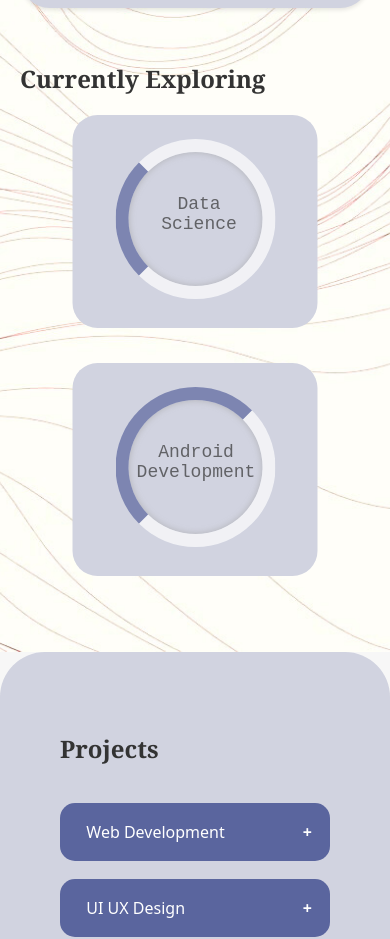
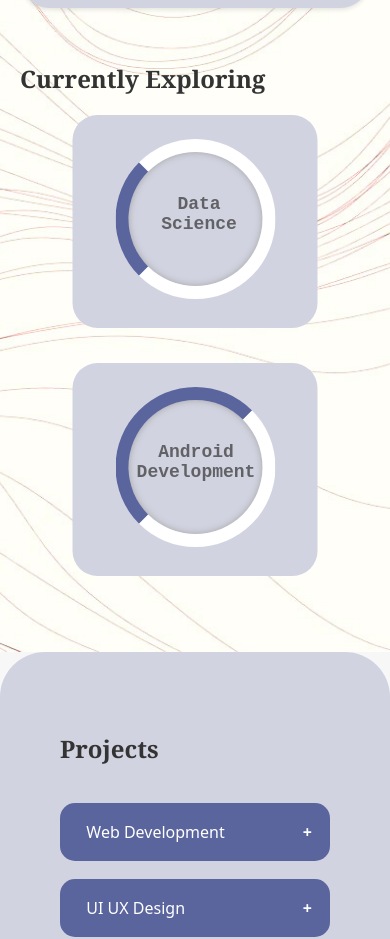
Before and after one commit to shreyanssatpute/Portfolio, a plain HTML site: page index.html in a window 390 px wide. Shown: the part 2071-3010 px from the top of the page. Drawn offline with Linux system fonts and the light colour scheme.

Commit message:
Update index.html

```diff
--- a/index.html
+++ b/index.html
@@ -23,14 +23,14 @@
 }
 
 @media (max-width: 767px) {
-   .ui-widgets,.ui-widgets1 {
-    font-family: 'Courier New', Courier, monospace;
-      font-weight: bold;
+    .ui-values {
+       font-family: 'Courier New', Courier, monospace;
+       font-weight: bold;
 	     opacity: 0.7;
+  }
+}
 
 
-  }
-}
 .dev {
             margin: 0;
             display: grid;
@@ -115,6 +115,7 @@
                 left: 50%;
                 transform: translateX(-50%);
                 top: 0;
+                font-weight: bold;
             }
         }
 
@@ -703,14 +704,15 @@
         <div class="dev">
           <div class="container2">
               <div class="ui-widgets">
-                  <div class="ui-values" style="font-size: 18px; text-align: center;font-weight: 500; " >Data Science</div>
+                  <div class="ui-values" style="font-size: 18px; text-align: center; opacity: 0.7; " >Data Science</div>
                   <div class="ui-labels" style="box-shadow: none;"></div>
               </div>
           </div>
 
           <div class="container1">
               <div class="ui-widgets1">
-                  <div class="ui-values" style="font-size: 18px; text-align: center; left: 2px; font-weight: 500;" >Android Development</div>
+
+                  <div class="ui-values" style="font-size: 18px; text-align: center; left: 2px; opacity: 0.7; " >Android Development</div>
                   <div class="ui-labels" style="box-shadow: none;"></div>
               </div>
           </div>
```
